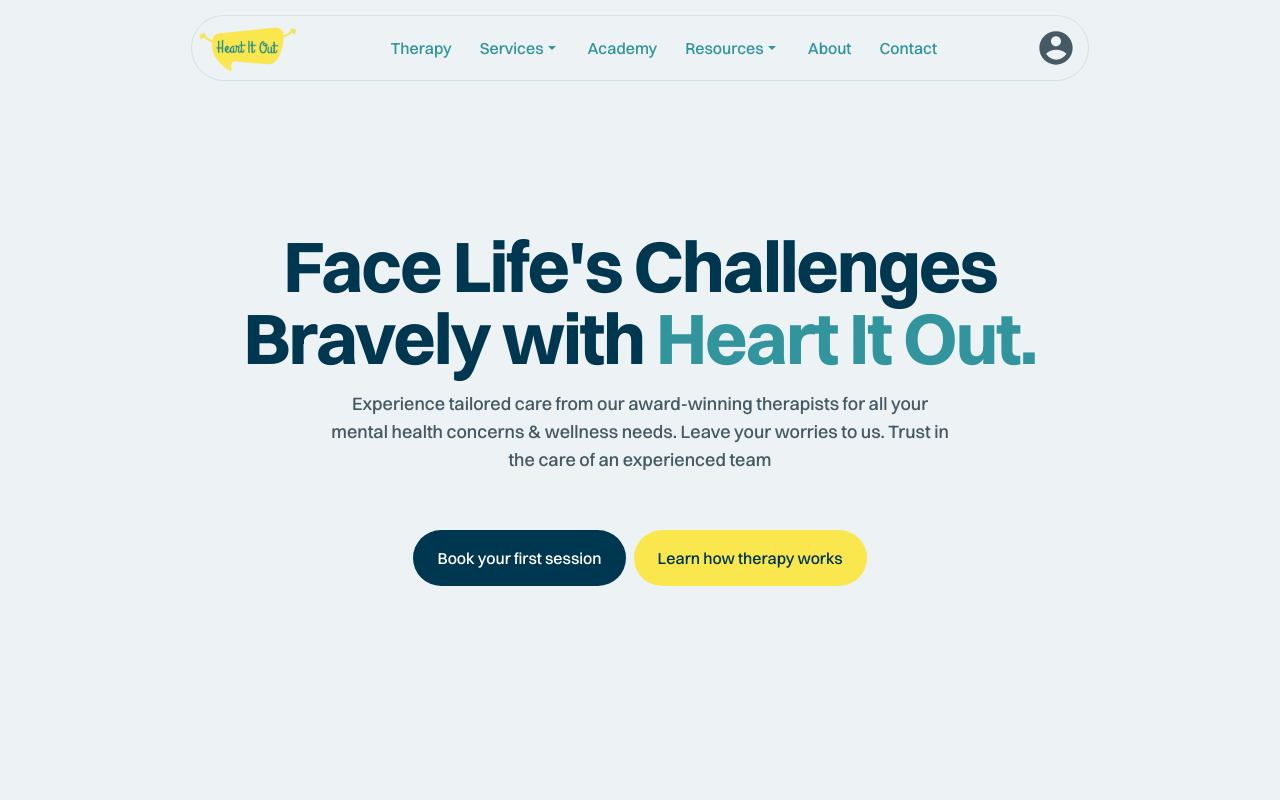
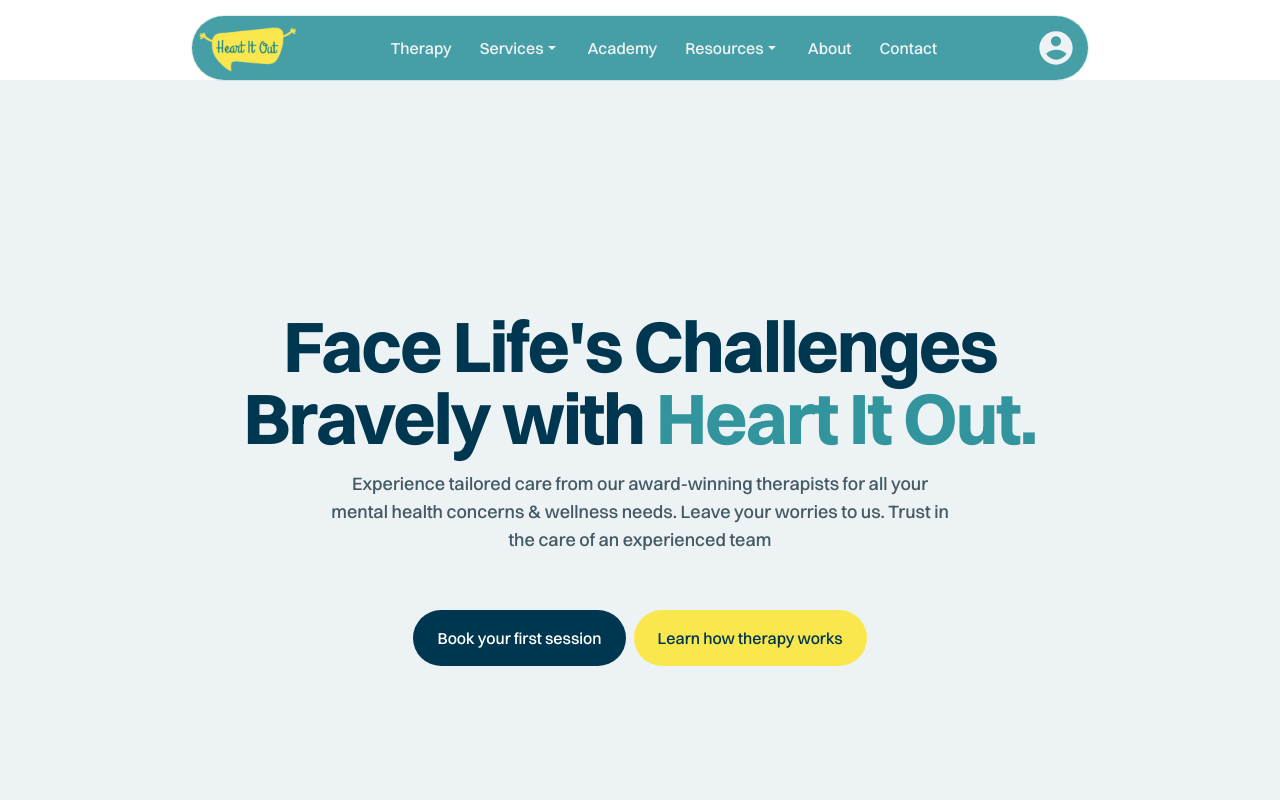
Before and after one commit to Kayeff/Heart-It-Out, a React (Vite) app: page / in a window 1280 px wide. Shown: the top 800 px of the page. Built offline with nearby package versions, Linux system fonts and the light colour scheme.

Commit message:
added lennis smooth scroll

```diff
--- a/src/components/Navbar/Navbar.jsx
+++ b/src/components/Navbar/Navbar.jsx
@@ -5,8 +5,8 @@
 
 export default function Navbar() {
   return (
-    <nav className="w-full flex items-center justify-center fixed top-0 left-0 z-50 text-health-green transition-top duration-500 pt-4">
-      <div className="w-[70%] p-1 flex items-center justify-between backdrop-blur-sm rounded-full bg-anti-flash-white/90 shadow-navbar">
+    <nav className="w-full flex items-center justify-center sticky top-0 left-0 z-50  transition-top duration-500 pt-4">
+      <div className="w-[70%] p-1 flex items-center justify-between backdrop-blur-xs rounded-full bg-health-green/90 text-anti-flash-white shadow-navbar">
         <a href="#">
           <img
             className="h-12"
@@ -30,9 +30,9 @@
             </div>
           ))}
         </div>
-        <button className="flex items-center justify-center rounded-full hover:bg-slate-600/10 p-2 duration-300 transition-colors">
+        <button className="flex items-center justify-center rounded-full hover:bg-slate-600/10 p-2 duration-300 transition-colors cursor-pointer">
           <RiAccountCircleFill
-            className="text-dark-grey hover:text-prussian-blue transition-colors duration-300"
+            className="text-anti-flash-white hover:text-prussian-blue transition-colors duration-300"
             size={40}
           />
         </button>
```
